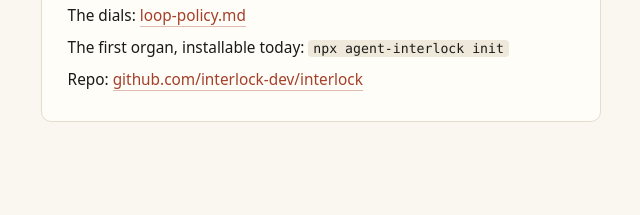
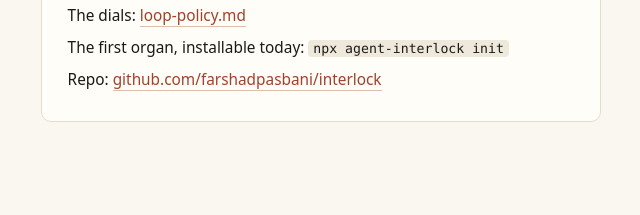
Before and after one commit to interlock-dev/interlock, a plain HTML site: page loop/index.html in a window 1280 px wide. Shown: the part 5458-5673 px from the top of the page, 319-959 px from the left. Drawn offline with Linux system fonts and the light colour scheme.

Commit message:
site: move to farshadpasbani.github.io/interlock; generic refs; project-page links

```diff
--- a/loop/index.html
+++ b/loop/index.html
@@ -9,7 +9,7 @@
 <meta property="og:type" content="article">
 <meta property="og:title" content="Don't orchestrate your agents. Give them a brain stem.">
 <meta property="og:description" content="The loop that runs an agent fleet — a homeostatic controller that defends setpoints and never writes its own code.">
-<meta property="og:url" content="https://interlock.feristal.com/loop/">
+<meta property="og:url" content="https://farshadpasbani.github.io/interlock/loop/">
 <meta name="twitter:card" content="summary_large_image">
 <meta name="twitter:title" content="Don't orchestrate your agents. Give them a brain stem.">
 <meta name="twitter:description" content="The loop that runs an agent fleet — a homeostatic controller that defends setpoints and never writes its own code.">
@@ -93,7 +93,7 @@
 </head>
 <body>
 <article class="wrap">
-  <p class="eyebrow"><a href="/">&larr; Interlock</a> &nbsp;·&nbsp; the loop</p>
+  <p class="eyebrow"><a href="../">&larr; Interlock</a> &nbsp;·&nbsp; the loop</p>
   <h1>Don't orchestrate your agents. Give them a brain stem.</h1>
   <p class="standfirst">The manifesto made the case for governing agents. This is the engine that does the governing — and the part I'd actually sell you.</p>
   <p class="byline">Farshad Pasbani</p>
@@ -108,7 +108,7 @@
 
   <blockquote><p>Sense &rarr; correct the largest deviation &rarr; record &rarr; sleep.</p></blockquote>
 
-  <p>That inversion is the whole trick, and it's the same one the <a href="https://github.com/interlock-dev/interlock/blob/main/docs/agents/CONSTITUTION.md">constitution</a> is built on: a healthy system isn't goal-seeking, it's deviation-correcting. A loop told to maximise throughput fills your repo with confident busywork. A loop told to defend a set of setpoints — <code>main</code> is green, nothing merges unreviewed, no teammate is ever blocked waiting on it — stays quiet when nothing's wrong and acts decisively when something is. An organism that acts when nothing is wrong isn't healthy; it's feverish.</p>
+  <p>That inversion is the whole trick, and it's the same one the <a href="https://github.com/farshadpasbani/interlock/blob/main/docs/agents/CONSTITUTION.md">constitution</a> is built on: a healthy system isn't goal-seeking, it's deviation-correcting. A loop told to maximise throughput fills your repo with confident busywork. A loop told to defend a set of setpoints — <code>main</code> is green, nothing merges unreviewed, no teammate is ever blocked waiting on it — stays quiet when nothing's wrong and acts decisively when something is. An organism that acts when nothing is wrong isn't healthy; it's feverish.</p>
 
   <p>The cycle is <strong>stateless in the agent's context and stateful in the world.</strong> Nothing is held in a conversation between runs — every fact is read back from GitHub at the top of the cycle and written back at the bottom. Lose the process, lose nothing. The repository is the memory; the agent is just the thing that reads it this minute.</p>
 
@@ -141,7 +141,7 @@
 
   <h2>The dials, and why they're locked</h2>
 
-  <p>All of this is tuned from one file — the <a href="https://github.com/interlock-dev/interlock/blob/main/docs/agents/loop-policy.md">loop policy</a>: the kill switch, how many workers run at once, which paths are protected, when to replenish, how long before stale work is reclaimed, even which model tier handles which role (cheap workhorses for grunt implementation, the strongest models reserved for planning and for reviewing protected-path changes, where being wrong is unrecoverable).</p>
+  <p>All of this is tuned from one file — the <a href="https://github.com/farshadpasbani/interlock/blob/main/docs/agents/loop-policy.md">loop policy</a>: the kill switch, how many workers run at once, which paths are protected, when to replenish, how long before stale work is reclaimed, even which model tier handles which role (cheap workhorses for grunt implementation, the strongest models reserved for planning and for reviewing protected-path changes, where being wrong is unrecoverable).</p>
 
   <p>And the policy file is itself a protected path. The loop reads its own constraints every cycle and <strong>can never edit them.</strong> It can learn — it writes tests, reconciles docs, leaves notes — but it writes those into the body, never into the law. Acquired traits aren't inherited; one noisy night never rewrites the inheritance. Changing the dials takes a human-reviewed, human-merged pull request. The organism does not get to rewrite its own DNA.</p>
 
@@ -151,21 +151,21 @@
 
   <h2>This is the part worth buying</h2>
 
-  <p><a href="https://github.com/interlock-dev/interlock">Interlock</a> — the deterministic tier-gate from the <a href="/">first essay</a> — is one organ of this system: the fuse that makes the tiers mechanical instead of merely written. But the loop is the nervous system that <em>uses</em> the fuse. It's the difference between a tool you operate and an organism that operates itself, safely, because every dangerous degree of freedom — inventing work, editing its own rules, merging what it shouldn't, running while you're trying to stop it — is closed off by construction rather than by hoping the model behaves.</p>
+  <p><a href="https://github.com/farshadpasbani/interlock">Interlock</a> — the deterministic tier-gate from the <a href="../">first essay</a> — is one organ of this system: the fuse that makes the tiers mechanical instead of merely written. But the loop is the nervous system that <em>uses</em> the fuse. It's the difference between a tool you operate and an organism that operates itself, safely, because every dangerous degree of freedom — inventing work, editing its own rules, merging what it shouldn't, running while you're trying to stop it — is closed off by construction rather than by hoping the model behaves.</p>
 
   <div class="cta">
     <h2>Read the engine</h2>
     <p>The full controller and its dials are public, and a fleet running under them built most of the tool you'd install.</p>
     <ul>
-      <li>The brain stem: <a href="https://github.com/interlock-dev/interlock/blob/main/docs/agents/master-loop.md">master-loop.md</a></li>
-      <li>The dials: <a href="https://github.com/interlock-dev/interlock/blob/main/docs/agents/loop-policy.md">loop-policy.md</a></li>
+      <li>The brain stem: <a href="https://github.com/farshadpasbani/interlock/blob/main/docs/agents/master-loop.md">master-loop.md</a></li>
+      <li>The dials: <a href="https://github.com/farshadpasbani/interlock/blob/main/docs/agents/loop-policy.md">loop-policy.md</a></li>
       <li>The first organ, installable today: <code>npx agent-interlock init</code></li>
-      <li>Repo: <a href="https://github.com/interlock-dev/interlock">github.com/interlock-dev/interlock</a></li>
+      <li>Repo: <a href="https://github.com/farshadpasbani/interlock">github.com/farshadpasbani/interlock</a></li>
     </ul>
   </div>
 </article>
 <footer>
-  &copy; 2026 Farshad Pasbani · <a href="/">The manifesto</a> · <a href="https://github.com/interlock-dev/interlock">Interlock</a> is Apache-2.0.
+  &copy; 2026 Farshad Pasbani · <a href="../">The manifesto</a> · <a href="https://github.com/farshadpasbani/interlock">Interlock</a> is Apache-2.0.
 </footer>
 </body>
 </html>
```
Also changed, not shown: index.html (+6 -6 lines).
